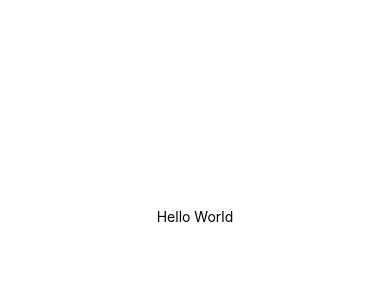
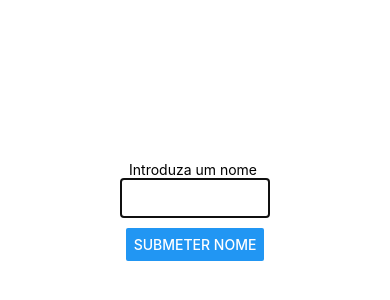
Before and after one commit to Jonhyt/PeddypaperPilot, a React Native app in the folder PeddyPilot/: screen / in a window 390 px wide. Shown: the part 206-506 px from the top of the page. Built offline with nearby package versions, Linux system fonts and the light colour scheme.

Commit message:
Introdução e utilização simples de string

```diff
--- a/PeddyPilot/App.js
+++ b/PeddyPilot/App.js
@@ -1,16 +1,29 @@
 import React from 'react';
-import { StyleSheet, Text, View } from 'react-native';
+import { StyleSheet, Text, View ,TextInput, Button} from 'react-native';
 
 export default class App extends React.Component {
   state={
-    text: "Hello World"
+    name: "" , text: "Introduza um nome " , newMess: ""
   }
+
   render() {
     return (
       <View style={styles.container}>
-        <Text>{this.state.text}</Text>
+      <Text>{this.state.text}</Text>
+        <TextInput
+        style={{marginBottom:10, height: 40, width: 150, borderColor: 'gray', borderWidth: 1, textAlign: "center"}}
+        selectTextOnFocus={true}
+        autoFocus={true}
+        onChangeText={(name) => this.setState({name})}
+      />
+      <Button title="Submeter nome" onPress={this.onAfterName}></Button>
+      <Text style={{marginTop:10}}>{this.state.newMess}</Text>
       </View>
     );
+  }
+
+  onAfterName = () =>{
+    this.setState({newMess: "Olá " + this.state.name})
   }
 }
 
```
Also changed, not shown: 1 other file (tests, documents, lock files or other folders).
